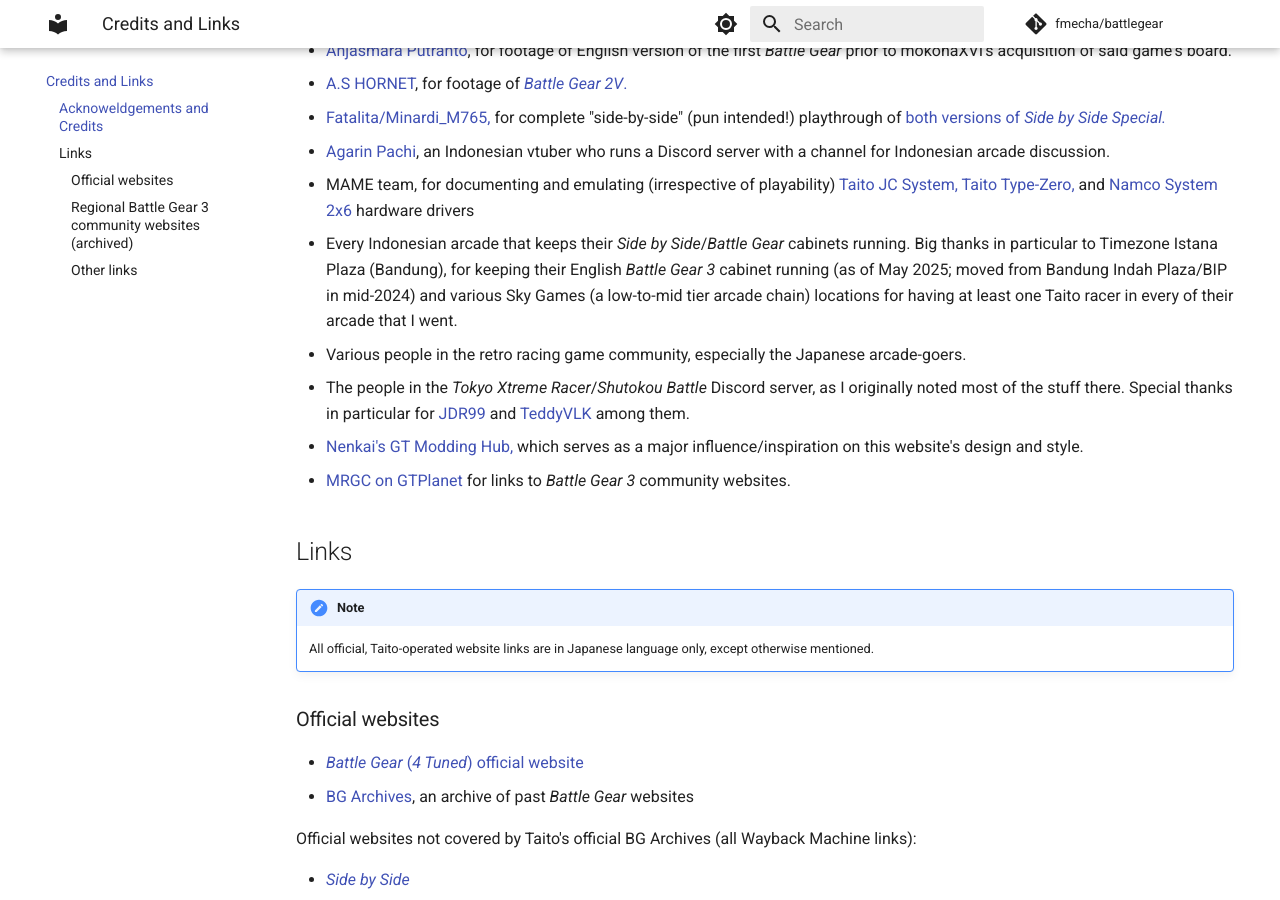
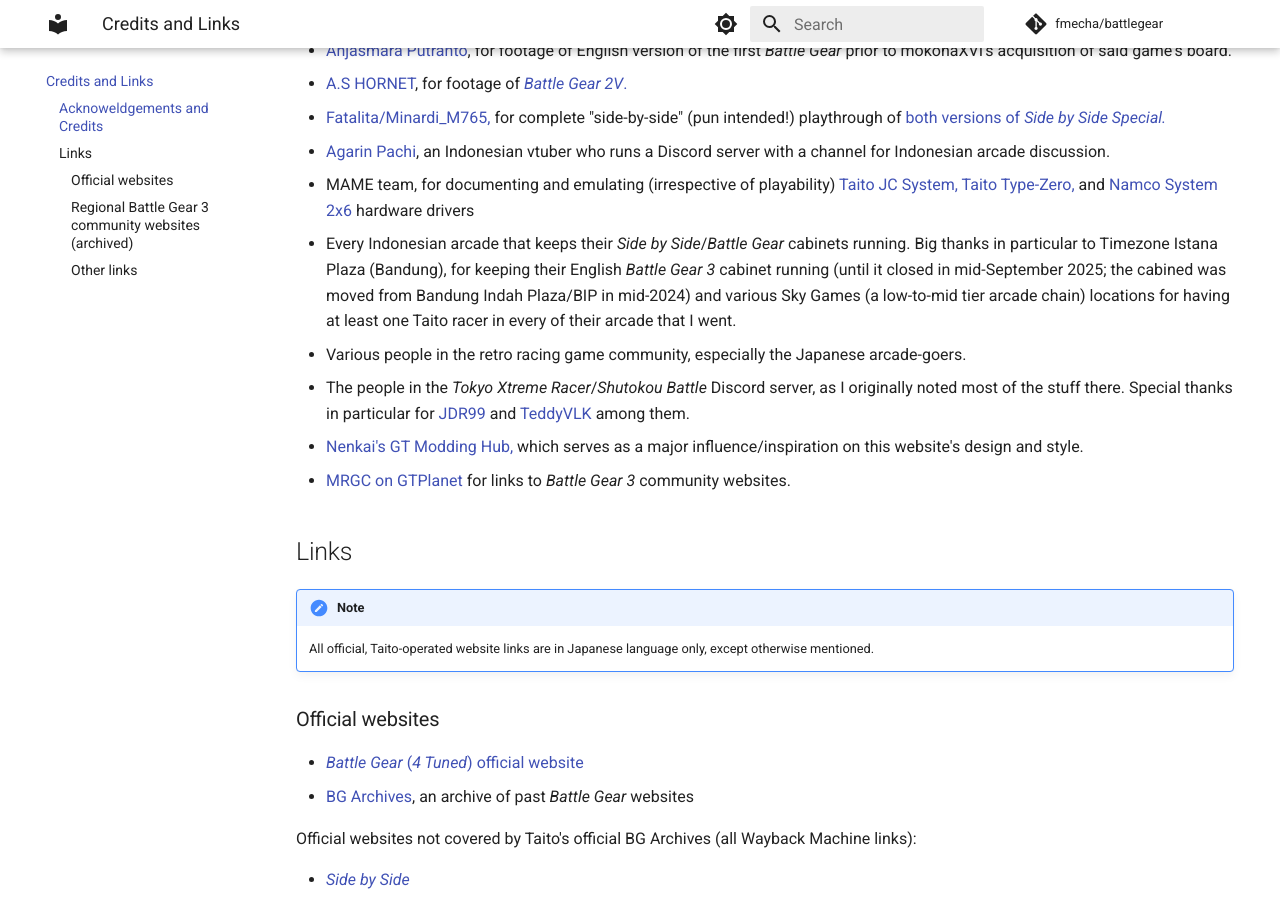
Before and after one commit to FMecha/battlegear, an MkDocs documentation site: the page built from docs/credits.md, in a window 1280 px wide and 900 px high, scrolled down 477 px. Built offline with MkDocs 1.6.1 and Material for MkDocs 9.7.7, drawn with Linux system fonts in a browser that asks for light colours; comment, search, counter and statistics services are not loaded.

Commit message:
credits.md: RIP Timezone Istana Plaza Bandung
https://www.youtube.com/post/UgkxMfmhNAmXuR2YVF_Th0EOVsGVdIISLZB1

```diff
--- a/docs/credits.md
+++ b/docs/credits.md
@@ -13,7 +13,7 @@
 - [Fatalita/Minardi_M765,](https://www.youtube.com/@Fatalita765Assoluto) for complete "side-by-side" (pun intended!) playthrough of [both versions of *Side by Side Special.*](https://www.youtube.com/playlist?list=PLVgzIufESq6S0ytaDzrzhwwrsxVGyWxVp)
 - [Agarin Pachi](https://www.youtube.com/@agarpac), an Indonesian vtuber who runs a Discord server with a channel for Indonesian arcade discussion.
 - MAME team, for documenting and emulating (irrespective of playability) [Taito JC System,](https://github.com/mamedev/mame/blob/master/src/mame/taito/taitojc.cpp) [Taito Type-Zero,](https://github.com/mamedev/mame/blob/master/src/mame/taito/taitotz.cpp) and [Namco System 2x6](https://github.com/mamedev/mame/blob/master/src/mame/namco/namcops2.cpp) hardware drivers
-- Every Indonesian arcade that keeps their *Side by Side*/*Battle Gear* cabinets running. Big thanks in particular to Timezone Istana Plaza (Bandung), for keeping their English *Battle Gear 3* cabinet running (as of May 2025; moved from Bandung Indah Plaza/BIP in mid-2024) and various Sky Games (a low-to-mid tier arcade chain) locations for having at least one Taito racer in every of their arcade that I went.
+- Every Indonesian arcade that keeps their *Side by Side*/*Battle Gear* cabinets running. Big thanks in particular to Timezone Istana Plaza (Bandung), for keeping their English *Battle Gear 3* cabinet running (until it closed in mid-September 2025; the cabined was moved from Bandung Indah Plaza/BIP in mid-2024) and various Sky Games (a low-to-mid tier arcade chain) locations for having at least one Taito racer in every of their arcade that I went.
 - Various people in the retro racing game community, especially the Japanese arcade-goers.
 - The people in the *Tokyo Xtreme Racer*/*Shutokou Battle* Discord server, as I originally noted most of the stuff there. Special thanks in particular for [JDR99](https://www.youtube.com/@JDR99) and [TeddyVLK](https://www.youtube.com/@TEddyVLK) among them.
 - [Nenkai's GT Modding Hub,](http://nenkai.github.io/gt-modding-hub/) which serves as a major influence/inspiration on this website's design and style.
```
